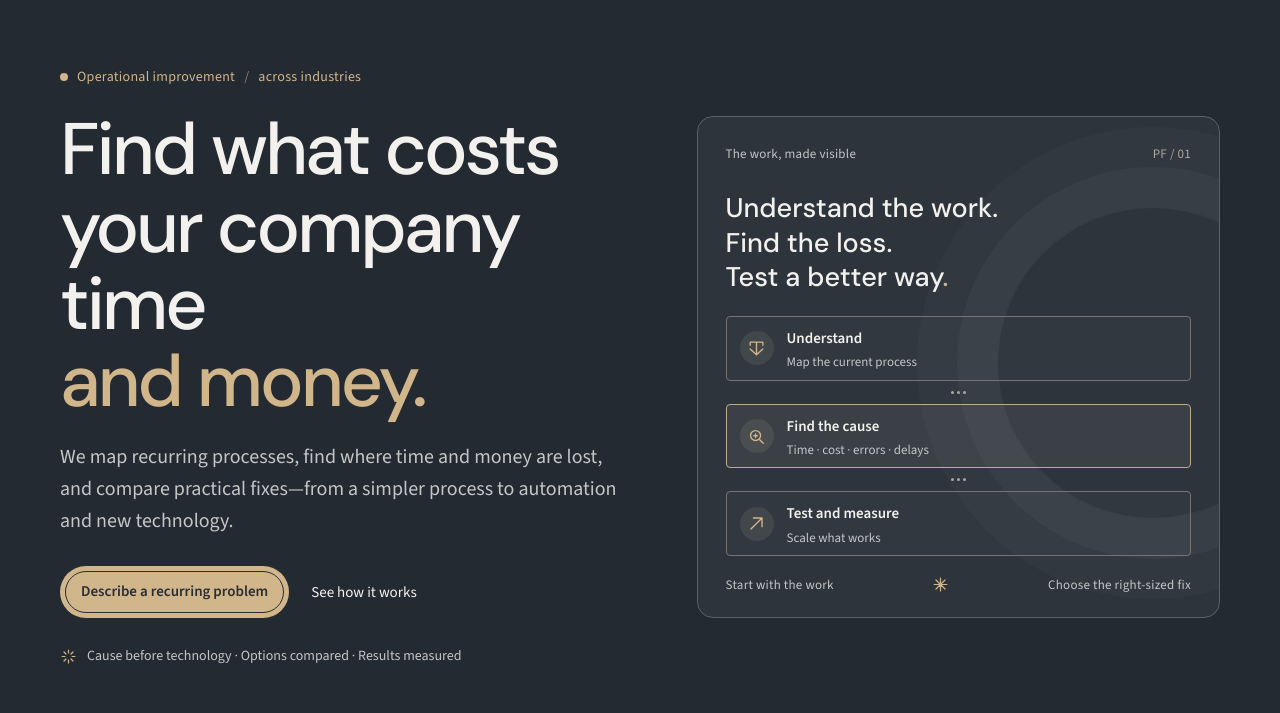
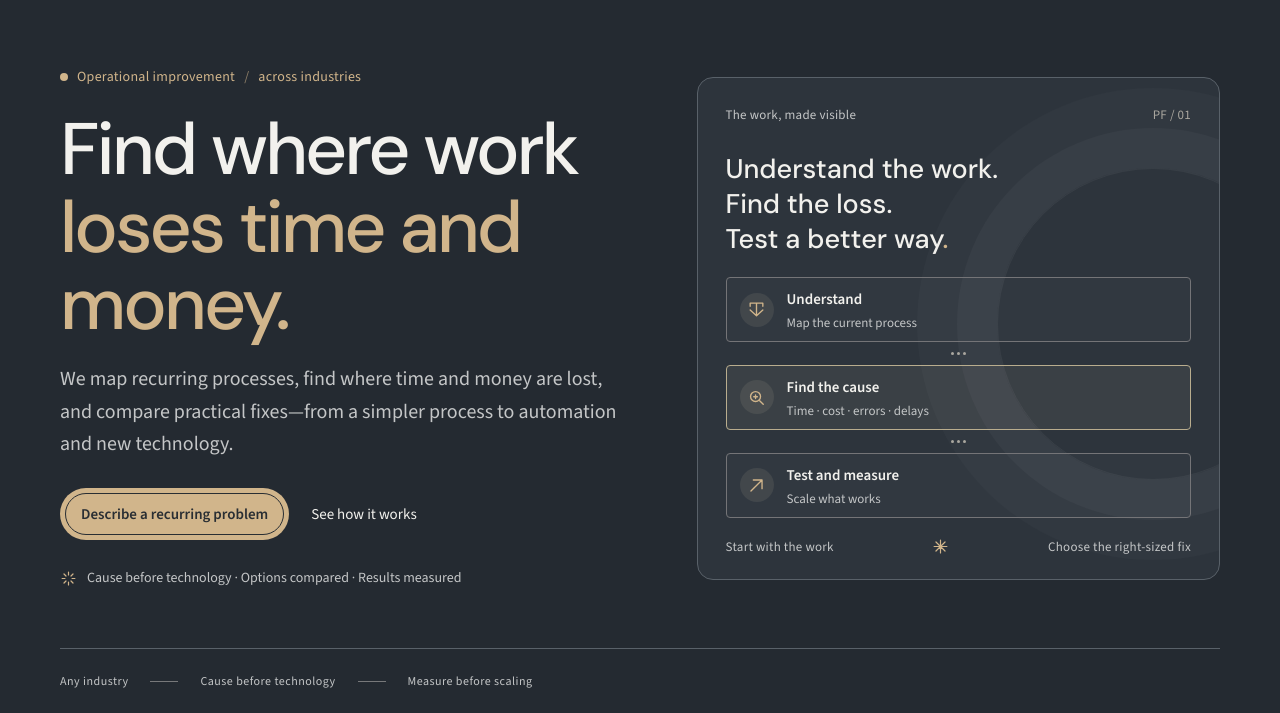
Before and after one commit to kalina1001/problemfoundry-v2, a plain HTML site: page index.html in a window 1280 px wide. Shown: the part 87-800 px from the top of the page. Drawn offline with nearby package versions, Linux system fonts and the light colour scheme.

Commit message:
Make homepage headline clear and balanced

```diff
--- a/index.html
+++ b/index.html
@@ -30,7 +30,7 @@
       <div class="wrap hero-layout">
         <div class="hero-copy">
           <div class="eyebrow"><span class="eyebrow-dot"></span> Operational improvement <span class="eyebrow-sep">/</span> across industries</div>
-          <h1>Find what costs<br>your company time<br><em>and money.</em></h1>
+          <h1>Find where work<br><em>loses time and money.</em></h1>
           <p class="hero-lede">We map recurring processes, find where time and money are lost, and compare practical fixes—from a simpler process to automation and new technology.</p>
           <div class="hero-actions">
             <a class="button button-primary" href="#contact">Describe a recurring problem</a>
```
